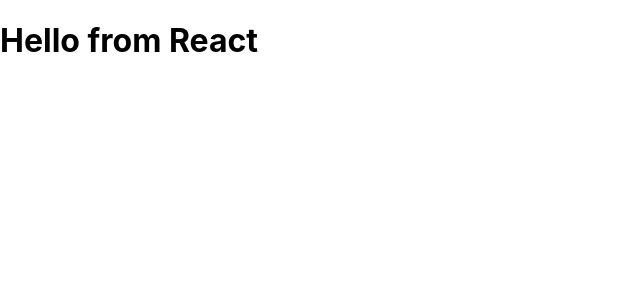
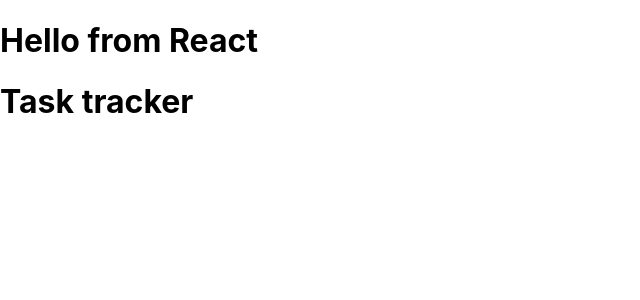
Before and after one commit to shayanshirazian/React-Task-Tracker, a React (Create React App) app: page / in a window 1280 px wide. Shown: the top 300 px of the page, without its empty margins (0-640 px from the left). Built offline with nearby package versions, Linux system fonts and the light colour scheme.

Commit message:
first Setup

```diff
--- a/src/App.tsx
+++ b/src/App.tsx
@@ -1,12 +1,12 @@
 import React from 'react';
-// import Header from './components/Header';
+import Header from './components/Header';
 
 
 function App() {
   return (
     <div className="container">
         <h1>Hello from React</h1>
-     {/*<Header/>*/}
+     <Header/>
     </div>
   );
 }
--- a/src/components/Header.js
+++ b/src/components/Header.js
@@ -0,0 +1,11 @@
+import React from 'react';
+
+const Header = () => {
+  return (
+    <header>
+      <h1>Task tracker</h1>
+    </header>
+  );
+};
+
+export default Header;
```
